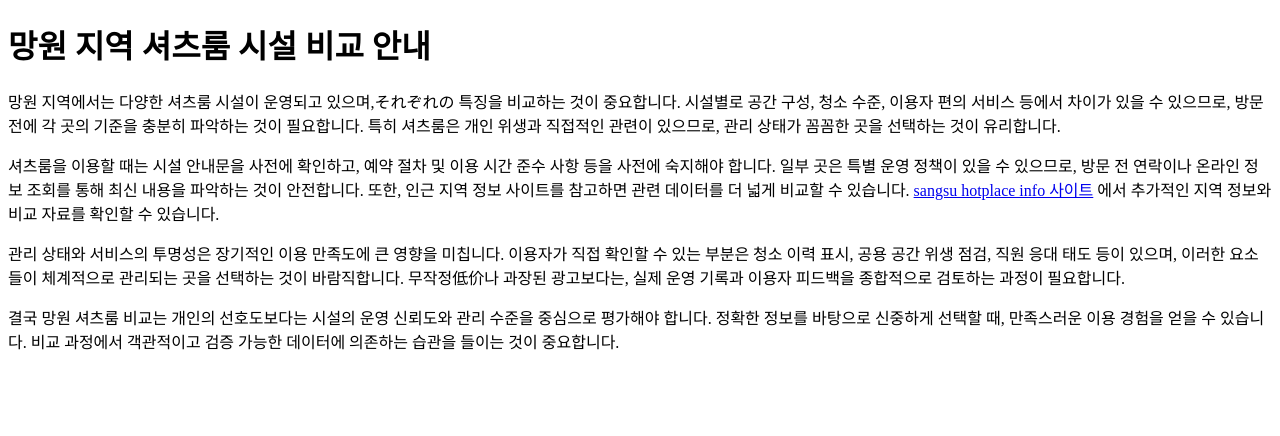
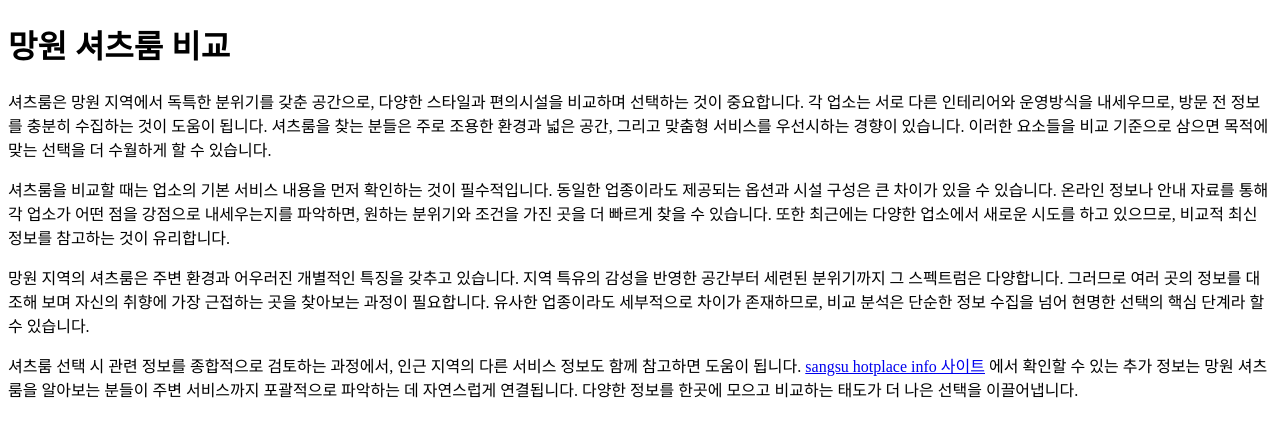
Before and after one commit to cosmos0111-cmyk/bp-t3b08-mw-shirts-cmp-1, a plain HTML site: page posts/juice-1.html in a window 1280 px wide. Drawn offline with Linux system fonts and the light colour scheme.

Commit message:
deploy: garbage-free snapshot 2026-08-08T15:29:10.587Z

```diff
--- a/posts/juice-1.html
+++ b/posts/juice-1.html
@@ -2,20 +2,21 @@
 <html lang="ko">
 <head>
 <meta charset="UTF-8">
-<title>망원 셔츠룸 비교 정보</title>
+<meta name="viewport" content="width=device-width, initial-scale=1.0">
+<title>망원 셔츠룸 비교</title>
 <link rel="canonical" href="https://mangwon-shirt-choice.namanavi.com/posts/juice-1.html">
   <meta name="bpaas-link-purpose" content="link-juice">
   <link rel="icon" type="image/svg+xml" href="../favicon.svg">
   <meta property="og:url" content="https://mangwon-shirt-choice.namanavi.com/posts/juice-1.html">
-  <meta property="og:title" content="망원 셔츠룸 비교 정보">
+  <meta property="og:title" content="망원 셔츠룸 비교">
   <meta property="og:type" content="website">
   <meta name="twitter:card" content="summary">
 </head>
 <body>
-<h1>망원 지역 셔츠룸 시설 비교 안내</h1>
-<p>망원 지역에서는 다양한 셔츠룸 시설이 운영되고 있으며,それぞれの 특징을 비교하는 것이 중요합니다. 시설별로 공간 구성, 청소 수준, 이용자 편의 서비스 등에서 차이가 있을 수 있으므로, 방문 전에 각 곳의 기준을 충분히 파악하는 것이 필요합니다. 특히 셔츠룸은 개인 위생과 직접적인 관련이 있으므로, 관리 상태가 꼼꼼한 곳을 선택하는 것이 유리합니다.</p>
-<p>셔츠룸을 이용할 때는 시설 안내문을 사전에 확인하고, 예약 절차 및 이용 시간 준수 사항 등을 사전에 숙지해야 합니다. 일부 곳은 특별 운영 정책이 있을 수 있으므로, 방문 전 연락이나 온라인 정보 조회를 통해 최신 내용을 파악하는 것이 안전합니다. 또한, 인근 지역 정보 사이트를 참고하면 관련 데이터를 더 넓게 비교할 수 있습니다. <a class="anchor-link" href="https://sangsu-hotplace-info.xyz/" data-bpaas-link-target="tokyo-pest">sangsu hotplace info 사이트</a> 에서 추가적인 지역 정보와 비교 자료를 확인할 수 있습니다.</p>
-<p>관리 상태와 서비스의 투명성은 장기적인 이용 만족도에 큰 영향을 미칩니다. 이용자가 직접 확인할 수 있는 부분은 청소 이력 표시, 공용 공간 위생 점검, 직원 응대 태도 등이 있으며, 이러한 요소들이 체계적으로 관리되는 곳을 선택하는 것이 바람직합니다. 무작정低价나 과장된 광고보다는, 실제 운영 기록과 이용자 피드백을 종합적으로 검토하는 과정이 필요합니다.</p>
-<p>결국 망원 셔츠룸 비교는 개인의 선호도보다는 시설의 운영 신뢰도와 관리 수준을 중심으로 평가해야 합니다. 정확한 정보를 바탕으로 신중하게 선택할 때, 만족스러운 이용 경험을 얻을 수 있습니다. 비교 과정에서 객관적이고 검증 가능한 데이터에 의존하는 습관을 들이는 것이 중요합니다.</p>
+<h1>망원 셔츠룸 비교</h1>
+<p>셔츠룸은 망원 지역에서 독특한 분위기를 갖춘 공간으로, 다양한 스타일과 편의시설을 비교하며 선택하는 것이 중요합니다. 각 업소는 서로 다른 인테리어와 운영방식을 내세우므로, 방문 전 정보를 충분히 수집하는 것이 도움이 됩니다. 셔츠룸을 찾는 분들은 주로 조용한 환경과 넓은 공간, 그리고 맞춤형 서비스를 우선시하는 경향이 있습니다. 이러한 요소들을 비교 기준으로 삼으면 목적에 맞는 선택을 더 수월하게 할 수 있습니다.</p>
+<p>셔츠룸을 비교할 때는 업소의 기본 서비스 내용을 먼저 확인하는 것이 필수적입니다. 동일한 업종이라도 제공되는 옵션과 시설 구성은 큰 차이가 있을 수 있습니다. 온라인 정보나 안내 자료를 통해 각 업소가 어떤 점을 강점으로 내세우는지를 파악하면, 원하는 분위기와 조건을 가진 곳을 더 빠르게 찾을 수 있습니다. 또한 최근에는 다양한 업소에서 새로운 시도를 하고 있으므로, 비교적 최신 정보를 참고하는 것이 유리합니다.</p>
+<p>망원 지역의 셔츠룸은 주변 환경과 어우러진 개별적인 특징을 갖추고 있습니다. 지역 특유의 감성을 반영한 공간부터 세련된 분위기까지 그 스펙트럼은 다양합니다. 그러므로 여러 곳의 정보를 대조해 보며 자신의 취향에 가장 근접하는 곳을 찾아보는 과정이 필요합니다. 유사한 업종이라도 세부적으로 차이가 존재하므로, 비교 분석은 단순한 정보 수집을 넘어 현명한 선택의 핵심 단계라 할 수 있습니다.</p>
+<p>셔츠룸 선택 시 관련 정보를 종합적으로 검토하는 과정에서, 인근 지역의 다른 서비스 정보도 함께 참고하면 도움이 됩니다. <a class="anchor-link" href="https://sangsu-hotplace-info.xyz/" data-bpaas-link-target="tokyo-pest">sangsu hotplace info 사이트</a> 에서 확인할 수 있는 추가 정보는 망원 셔츠룸을 알아보는 분들이 주변 서비스까지 포괄적으로 파악하는 데 자연스럽게 연결됩니다. 다양한 정보를 한곳에 모으고 비교하는 태도가 더 나은 선택을 이끌어냅니다.</p>
 </body>
 </html>
```
